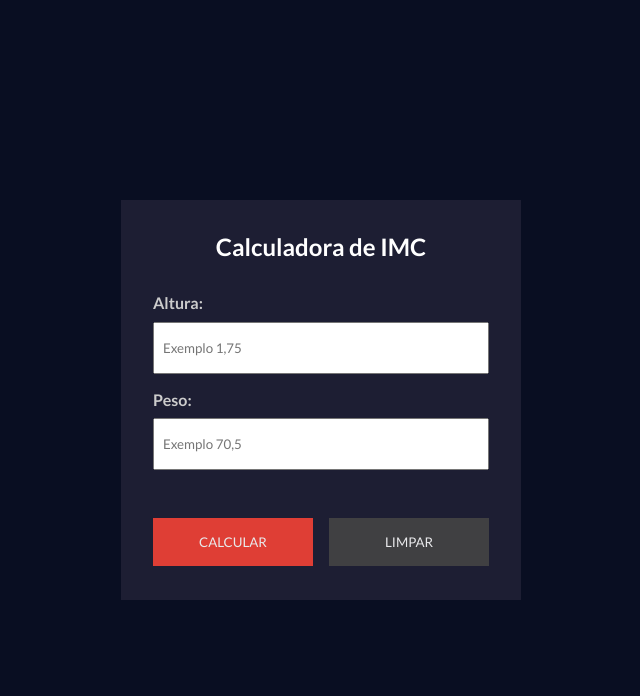
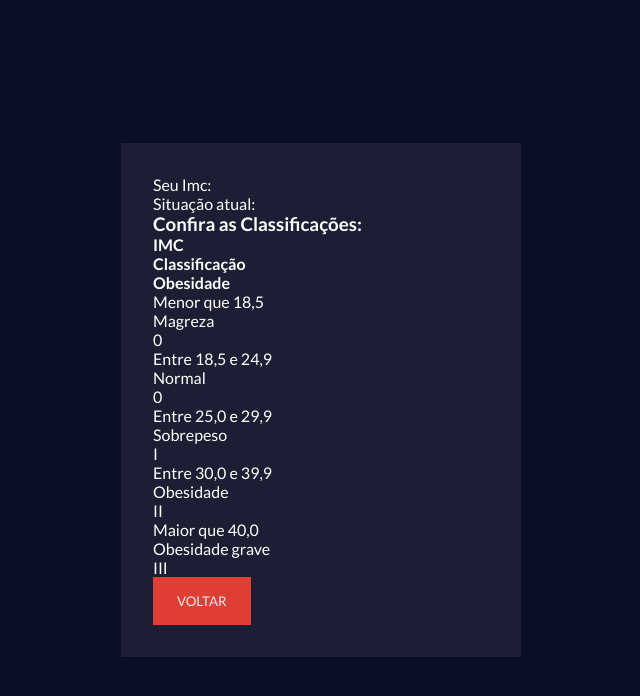
Before and after one commit to MPicolli/calculadora-imc-react, a React (Vite) app: page / in a window 1280 px wide. Shown: the top 696 px of the page, without its empty margins (319-959 px from the left). Built offline with nearby package versions, Linux system fonts and the light colour scheme.

Commit message:
feat: Implementa ImcTable

```diff
--- a/src/App.jsx
+++ b/src/App.jsx
@@ -1,8 +1,8 @@
 import { useState } from "react";
 import "./App.css";
 import ImcCalc from "./components/ImcCalc";
-import { data } from "./data/data.js";
 import ImcTable from "./components/ImcTable";
+import { data } from "./data/data";
 
 function App() {
   const calcImc = (e, height, weight) => {
@@ -17,14 +17,14 @@
     setImc(imcResult);
   };
 
-  const [imc, setImc] = useState("");
+  const [imc, setImc] = useState("25");
   const [info, setInfo] = useState("");
   const [infoClass, setInfoClass] = useState("");
 
   return (
     <div>
       <div className="container">
-        {!imc ? <ImcCalc calcImc={calcImc} /> : <ImcTable />}
+        {!imc ? <ImcCalc calcImc={calcImc} /> : <ImcTable data={data} />}
       </div>
     </div>
   );
--- a/src/components/ImcTable.jsx
+++ b/src/components/ImcTable.jsx
@@ -1,7 +1,30 @@
 import React from "react";
+import Button from "./Button";
+import "./ImcTable.css";
 
-const ImcTable = () => {
-  return <div>ImcTable</div>;
+const ImcTable = ({ data }) => {
+  return (
+    <div id="result-container">
+      <p id="imc-number">Seu Imc:</p>
+      <p id="imc-info">Situação atual:</p>
+      <h3>Confira as Classificações:</h3>
+      <div className="imc-table">
+        <div className="table-header">
+          <h4>IMC</h4>
+          <h4>Classificação</h4>
+          <h4>Obesidade</h4>
+        </div>
+        {data.map((item) => (
+          <div className="table-data" key={item.info}>
+            <p>{item.classification}</p>
+            <p>{item.info}</p>
+            <p>{item.obesity}</p>
+          </div>
+        ))}
+      </div>
+      <Button id="back-btn" text="Voltar" />
+    </div>
+  );
 };
 
 export default ImcTable;
--- a/src/data/data.js
+++ b/src/data/data.js
@@ -1,4 +1,4 @@
-const data = [
+export const data = [
   {
     min: 0,
     max: 18.4,
```
